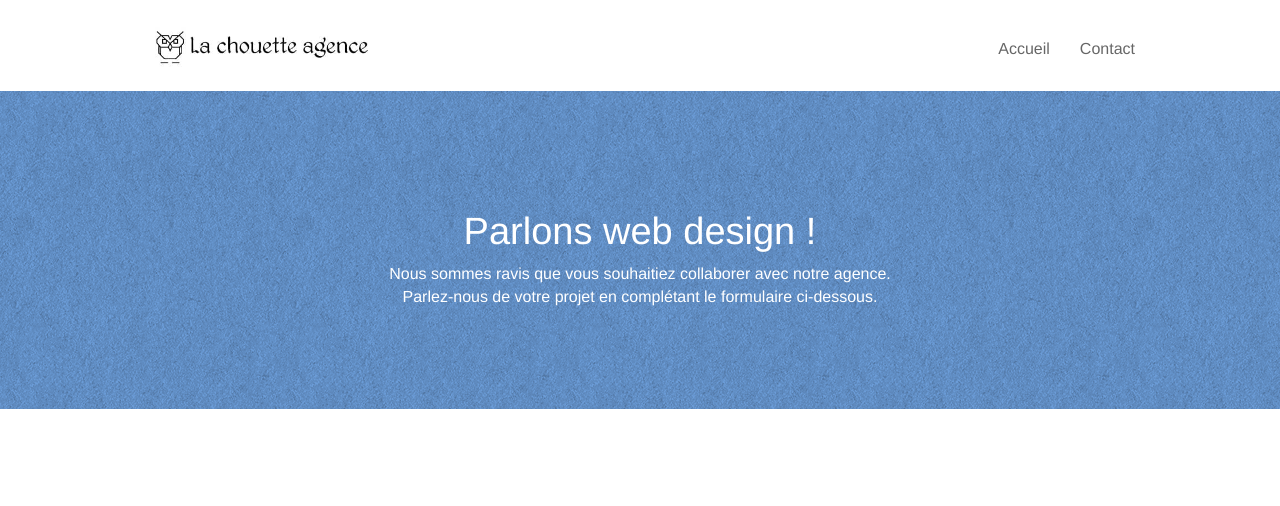
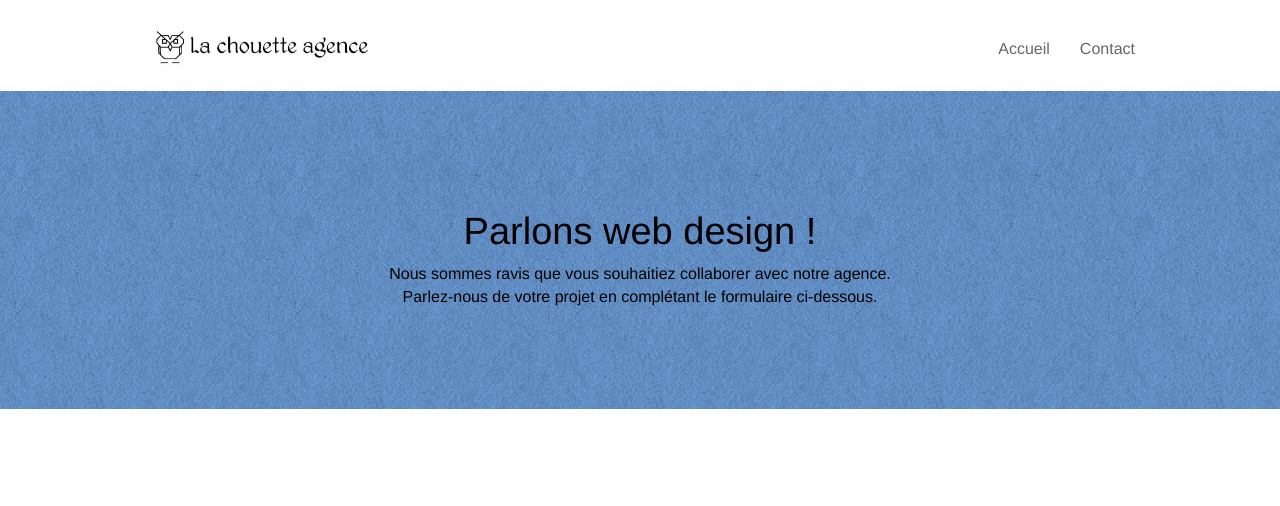
Before and after one commit to Sylvainchambard/chambardsylvain_4_01032021, a plain HTML site: page contact.html in a window 1280 px wide. Shown: the top 506 px of the page. Drawn offline with Linux system fonts and the light colour scheme.

Commit message:
contraste

```diff
--- a/style.css
+++ b/style.css
@@ -718,7 +718,7 @@ h3 {
 }
 
 h1 {
-    color: #ffffff;
+    color: #000000;
 }
 
 h4 {
@@ -777,7 +777,7 @@ footer .white {
 }
 
 .text {
-    color: white;
+    color: rgb(0, 0, 0);
     font-size: initial;
 }
 
```
